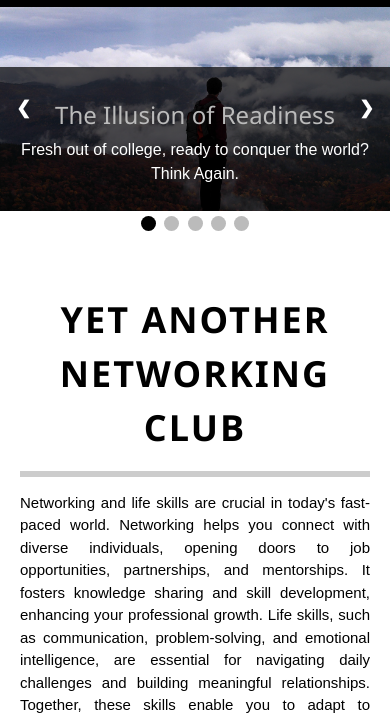
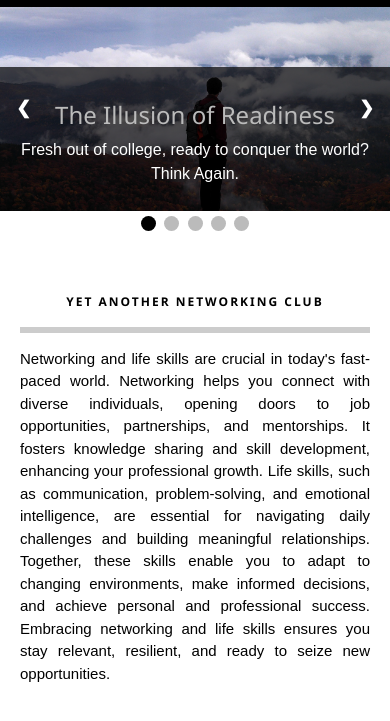
Before and after one commit to gouravyanc7/yanc_versionnth, a plain HTML site: page index.html in a window 390 px wide. Shown: the part 77-798 px from the top of the page. Drawn offline with nearby package versions, Linux system fonts and the light colour scheme.

Commit message:
Update index.html

```diff
--- a/index.html
+++ b/index.html
@@ -598,7 +598,7 @@ setInterval(showSlides, 8500);
     }
     @media (max-width: 768px) {
       #about h2 {
-        font-size: 14px;
+        font-size: 14px !important;
         color:#f5f1f1
       }
     }
@@ -606,7 +606,7 @@ setInterval(showSlides, 8500);
     @media (max-width: 480px) {
 
       #about h2 {
-        font-size: 12px;
+        font-size: 12px !important;
       }
     }
 
```
